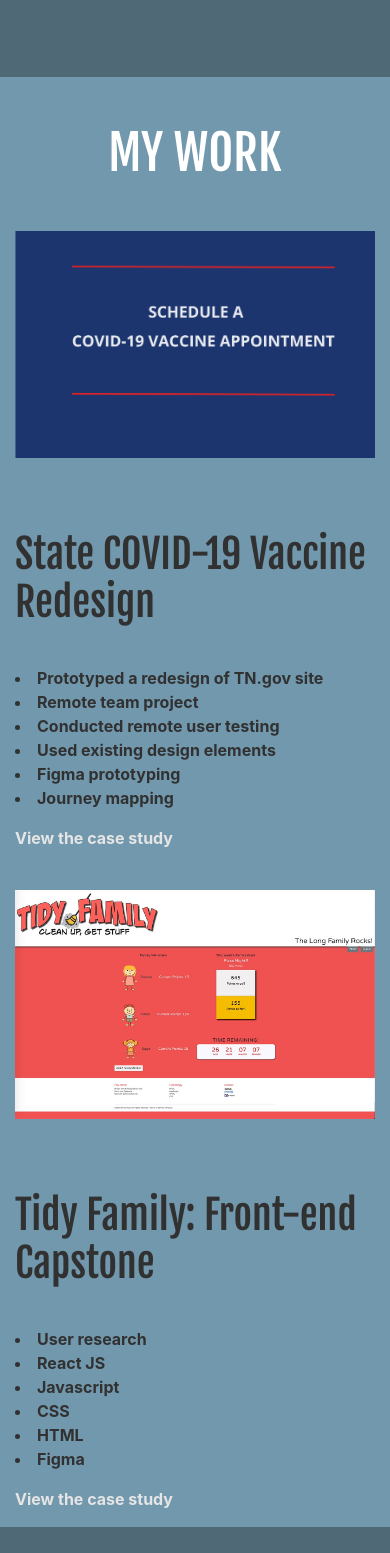
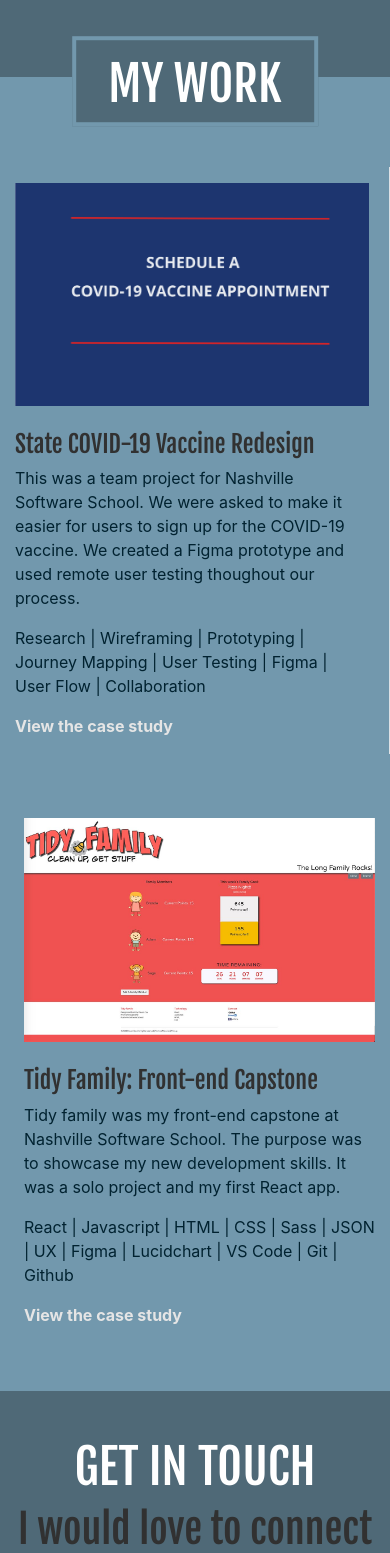
Before and after one commit to Devco2011/Devco2011.github.io, a React (Create React App) app: page /#/ in a window 390 px wide. Shown: the part 4980-6533 px from the top of the page. Built offline with nearby package versions, Linux system fonts and the light colour scheme.

Commit message:
footer redesign

```diff
--- a/src/main/Footer.js
+++ b/src/main/Footer.js
@@ -1,5 +1,6 @@
 import React from 'react';
-import { Container } from 'react-bootstrap';
+import { Container, Row, Col } from 'react-bootstrap';
+import { FaGithub, FaLinkedin, FaEnvelope, FaMobileAlt } from 'react-icons/fa'
 import { Nav, Navbar } from "react-bootstrap";
 
 
@@ -8,9 +9,43 @@ export const Footer = () => {
 
         <Navbar expand='lg' variant='dark' bg='dark' sticky='bottom' id='footer'>
             <Nav className='ml-auto mr-auto'>
-                <Navbar.Text id='copyright'>
-                    <p>&copy; {new Date().getFullYear()} Devon Cox</p>
-                </Navbar.Text>
+                <Container className="pt-4">
+                    <Row>
+                        <Col className="col-4">
+                            <Navbar.Text><h6 className="section-title">CONNECT WITH ME</h6>
+                                <ul className="list-unstyled">
+                                    <li><FaMobileAlt /> 615-310-7665</li>
+                                    <li><FaEnvelope /> devco2011@gmail.com</li>
+                                </ul>
+                            </Navbar.Text>
+                        </Col>
+                        <Col className="col-4">
+                            <Navbar.Text><h6 className="section-title">ONLINE</h6>
+                                <ul className="list-unstyled">
+                                    <li><FaLinkedin /> linkedin.com/in/devonhcox</li>
+                                    <li><FaGithub /> github.com/Devco2011</li>
+
+                                </ul>
+                            </Navbar.Text>
+                        </Col>
+                        <Col className="col-4">
+                            <Navbar.Text><h6 className="section-title">TECH/SKILLS USED FOR THIS SITE</h6>
+                                <ul className="list-unstyled">
+                                    <li>React | React Bootstrap |</li>
+                                    <li>Sass | Git | GitHub |</li>
+                                    <li>User Testing | Figma</li>
+
+                                </ul>
+                            </Navbar.Text>
+                        </Col>
+
+                        <Col>
+                            <Navbar.Text>
+                                <p className="lightBlue"> &copy; {new Date().getFullYear()} Devon Cox | All rights reserved.</p>
+                            </Navbar.Text>
+                        </Col>
+                    </Row>
+                </Container>
             </Nav>
         </Navbar>
 
--- a/src/main/Work.js
+++ b/src/main/Work.js
@@ -1,7 +1,7 @@
 import React from 'react';
 import { HashLink } from 'react-router-hash-link'
 import ScrollAnimation from 'react-animate-on-scroll';
-import { Row, Container, Col } from 'react-bootstrap';
+import { Row, Container, Col, Button } from 'react-bootstrap';
 
 
 
@@ -11,46 +11,34 @@ export const Work = () => {
             <div id="CaseStudies"></div>
             <Container id="light-blue-container" fluid>
                 <Row className="justify-content-md-center">
-                    <Col className="col-12-md-6 mt-5 mb-3">
-                        <h3 className="section-title">MY WORK</h3>
+                    <Col className="col-12 col-md-8 mt-5">
+                        <div className="knowledgeBoxWork">
+                            <h3 className="section-title">MY WORK</h3>
+                        </div>
                     </Col>
                 </Row>
                 <Row className="justify-content-md-center">
-                    <Col className="col-12 col-md-5 mb-5">
-                        <div className="images mt-4">
-                            <HashLink to="/CaseStudies/Vaccine#top"><img className="vaccineCS" src="../../images/vaccineCS.png" height="100%" width="100%" alt="Homepage view of Tidy Family web app." /></HashLink>
+                    <Col className="col-12 col-md-3 mb-5 pr-4 border-right">
+                        <div className="images mt-3">
+                            <HashLink to="/CaseStudies/Vaccine#top"><img className="vaccineCS" src="../../images/vaccineCS.png" height="100%" width="101%" alt="Homepage view of Tidy Family web app." /></HashLink>
                         </div>
-                    </Col>
-                    <Col className="col-12 col-md-5">
-                        <h5 className="section-title mt-4">State COVID-19 Vaccine Redesign</h5>
-                        <ScrollAnimation animateIn="animate__animated animate__fadeIn"><p>
-                            <li>Prototyped a redesign of TN.gov site</li>
-                            <li>Remote team project</li>
-                            <li>Conducted remote user testing</li>
-                            <li>Used existing design elements</li>
-                            <li>Figma prototyping</li>
-                            <li>Journey mapping</li>
-                        </p></ScrollAnimation>
+                        <h6 className="section-title mt-4">State COVID-19 Vaccine Redesign</h6>
+                        <ScrollAnimation animateIn="animate__animated animate__fadeIn">
+                            <p className="lightBlue">This was a team project for Nashville Software School. We were asked to make it easier for users to sign up for the COVID-19 vaccine. We created a Figma prototype and used
+                            remote user testing thoughout our process. </p>
+                            <p className="lightBlue">Research | Wireframing | Prototyping | Journey Mapping | User Testing | Figma | User Flow | Collaboration</p></ScrollAnimation>
                         <p><HashLink to="/CaseStudies/Vaccine#top"><strong>View the case study</strong></HashLink></p>
 
                     </Col>
-                </Row>
-                <Row className="justify-content-md-center">
-                    <Col className="col-12 col-md-5 mb-5">
-                        <div className="images mt-4">
+                    <Col className="col-12 col-md-3 mb-5 pl-4">
+                        <div className="images mt-3">
                             <HashLink to="/CaseStudies/TidyFamily#top"><img className="tidyFamHome" src="../../images/FamHome.jpg" height="100%" width="100%" alt="Homepage view of Tidy Family web app." /></HashLink>
                         </div>
-                    </Col>
-                    <Col className="col-12 col-md-5">
-                        <h5 className="section-title mt-4">Tidy Family: Front-end Capstone</h5>
+                        <h6 className="section-title mt-4">Tidy Family: Front-end Capstone</h6>
                         <ScrollAnimation animateIn="animate__animated animate__fadeIn"><p>
-                            <li>User research</li>
-                            <li>React JS</li>
-                            <li>Javascript</li>
-                            <li>CSS</li>
-                            <li>HTML</li>
-                            <li>Figma</li>
-                        </p></ScrollAnimation>
+                            <p className="lightBlue">Tidy family was my front-end capstone at Nashville Software School. The purpose was to showcase my new development skills. It was a solo project and my first React app.</p>
+                        </p>
+                            <p className="lightBlue">React | Javascript | HTML | CSS | Sass | JSON | UX | Figma | Lucidchart | VS Code | Git | Github</p></ScrollAnimation>
                         <p><HashLink to="/CaseStudies/TidyFamily#top"><strong>View the case study</strong></HashLink></p>
 
                     </Col>
--- a/src/nav/Nav.js
+++ b/src/nav/Nav.js
@@ -13,7 +13,7 @@ export const NavBar = (props) => {
 
 
 
-            <Navbar className="navBarContainer" expand="md" bg="dark" variant="light" fixed="top">
+            <Navbar className="navBarContainer" expand="lg" bg="dark" variant="light" fixed="top">
 
                 <Container className="justify-content-center">
                     <Row className="justify-content-center">
@@ -21,11 +21,13 @@ export const NavBar = (props) => {
                         <Navbar.Brand className="navBrand" href="/">DEVON COX</Navbar.Brand>
                         <Navbar.Toggle aria-controls="responsive-navbar-nav" />
                         <Navbar.Collapse id="responsive-navbar-nav">
-                            <Nav className="mr-auto">
+                            <Nav className="mr-auto pl-3">
                                 <HashLink className="nav-link" to="#about">ABOUT</HashLink>
+                                <HashLink className="nav-link" to="#process">CREDO</HashLink>
                                 <HashLink className="nav-link" to="#CaseStudies">CASE STUDIES</HashLink>
                                 <a className="nav-link" href="./files/Resume.pdf" target="_blank">RESUME</a>
-                                <HashLink className="nav-link" to="#contact">GET IN TOUCH</HashLink>
+
+                                <Navbar.Text className="ml-5"><strong>615-310-7665 | devco2011@gmail.com</strong></Navbar.Text>
                             </Nav>
                         </Navbar.Collapse>
 
--- a/src/portfolioCustom.scss
+++ b/src/portfolioCustom.scss
@@ -42,7 +42,7 @@ h5 {
     font-family: 'Fjalla One', sans-serif;
     font-size: 2.5em;
 }
-h6 {
+h6.section-title {
     font-family: 'Fjalla One', sans-serif;
     font-size: 1.5em;
     color: #313131;
@@ -259,3 +259,20 @@ li {
     font-size: 1em;
     color: #313131;
 }
+.knowledgeBoxWork {
+    display: inline-block;
+    float: left;
+    position: relative;
+    top: 10%;
+    left: 50%;
+    -ms-transform: translate(-50%, -50%);
+    transform: translate(-50%, -50%);
+    margin-top: -3em;
+    padding-left: 2em;
+    padding-right: 2em;
+    padding-top: 1em;
+    background-color: #4F6977;
+    border: 4px solid #7298AD;
+    font-size: 1em;
+    color: #313131;
+}
```
Also changed, not shown: 1 other file (tests, documents, lock files or other folders).
